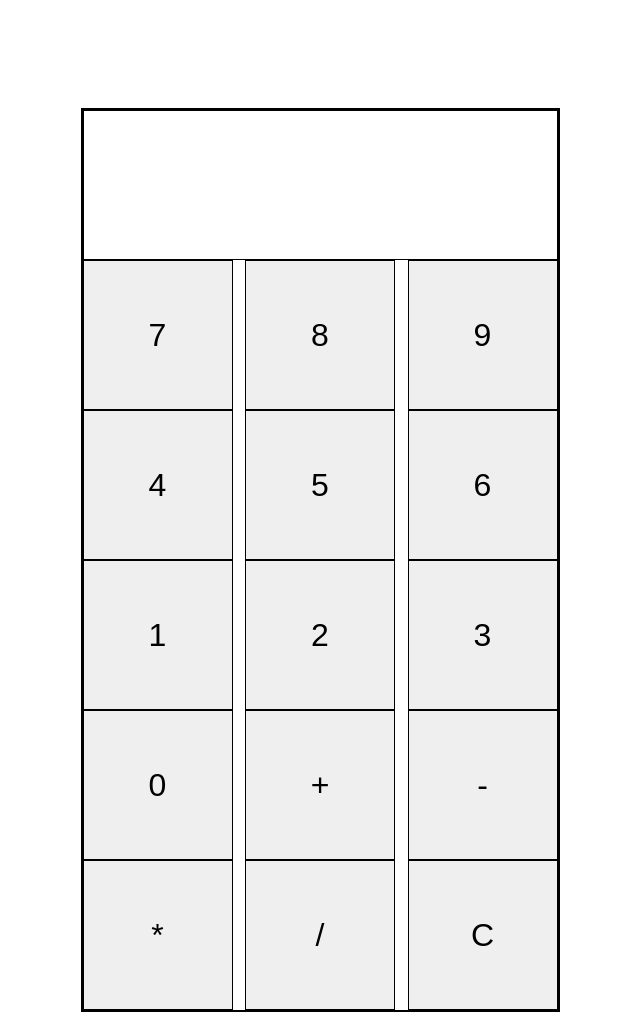
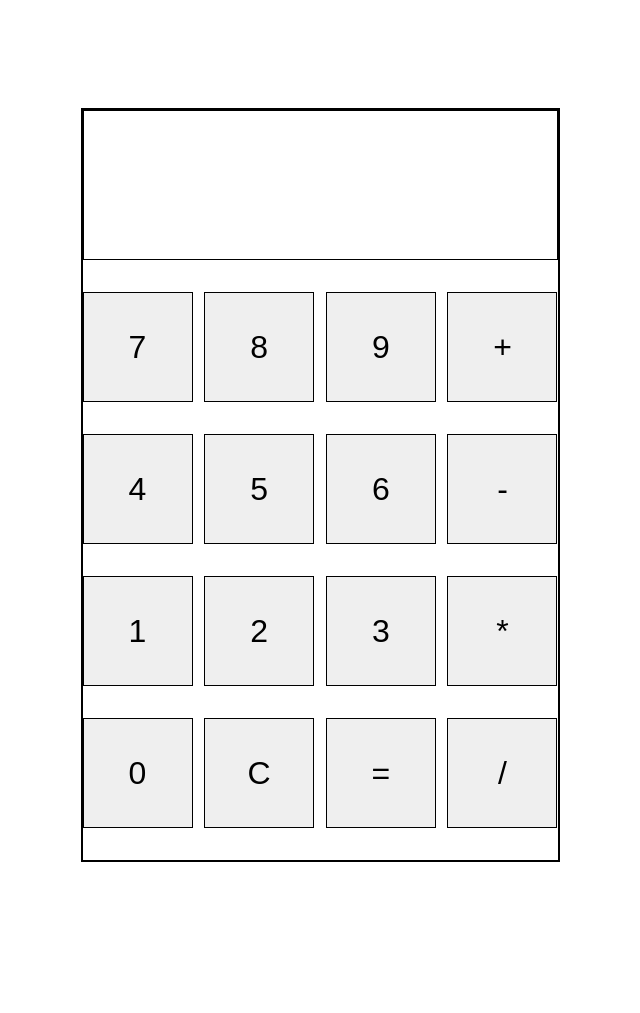
Before and after one commit to diothedog/calculator, a plain HTML site: page index.html in a window 1280 px wide. Shown: the whole page, without its empty margins (320-960 px from the left). After the commit the page ends 870 px from the top, so only its background shows below. Drawn offline with Linux system fonts and the light colour scheme.

Commit message:
Adjust size of calculator and buttons

```diff
--- a/index.html
+++ b/index.html
@@ -12,18 +12,20 @@
         <button id="seven">7</button>
         <button id="eight">8</button>
         <button id="nine">9</button>
+        <button id="plus">+</button>
         <button id="four">4</button>
         <button id="five">5</button>
         <button id="six">6</button>
+        <button id="minus">-</button>
         <button id="one">1</button>
         <button id="two">2</button>
         <button id="three">3</button>
+        <button id="times">*</button>
         <button id="zero">0</button>
-        <button id="plus">+</button>
-        <button id="minus">-</button>
-        <button id="times">*</button>
+        <button id="clear">C</button>
+        <button id="equals">=</button>
         <button id="over">/</button>
-        <button id="clear">C</button>
+
     </div>
 </body>
 <script src="script.js"></script>
--- a/style.css
+++ b/style.css
@@ -7,7 +7,7 @@ body {
 #calculator {
     border: 2px solid black;
     width: 475px;
-    height: 900px;
+    height: 750px;
     margin-top: 100px;
     display: flex;
     flex-wrap: wrap;
@@ -25,8 +25,8 @@ body {
 }
 
 button {
-    width: 150px;
-    height: 150px;
+    width: 110px;
+    height: 110px;
     border: 1px solid black;
     font-size: 32px;
 }
```
